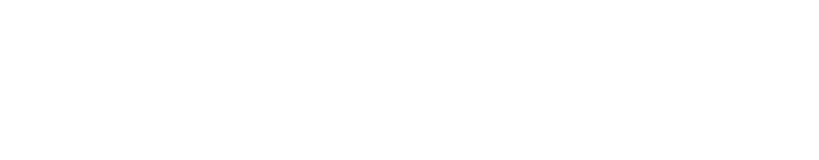
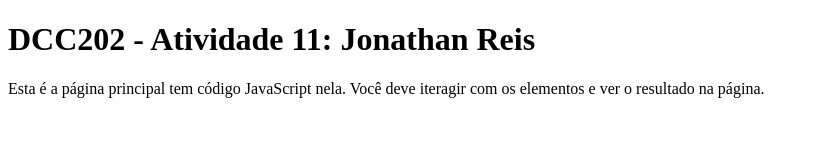
Before and after one commit to ufjf-dcc202/ufjf-dcc202-2023-3-a-atv11-JonathanReis-bit, a plain HTML site: page index.html in a window 1280 px wide. Shown: the whole page, without its empty margins (0-819 px from the left). Drawn offline with Linux system fonts and the light colour scheme.

Commit message:
adiciona titulo, conteudoo da main

```diff
--- a/index.html
+++ b/index.html
@@ -3,9 +3,12 @@
 <head>
     <meta charset="UTF-8">
     <meta name="viewport" content="width=device-width, initial-scale=1.0">
-    <title>Document</title>
+    <title>DCC202 - Atividade 11: Jonathan Reis</title>
 </head>
 <body>
-
+    <main>
+        <h1>DCC202 - Atividade 11: Jonathan Reis</h1>
+        <p>Esta é a página principal tem código JavaScript nela. Você deve iteragir com os elementos e ver o resultado na página.</p>
+    </main>
 </body>
 </html>
```
